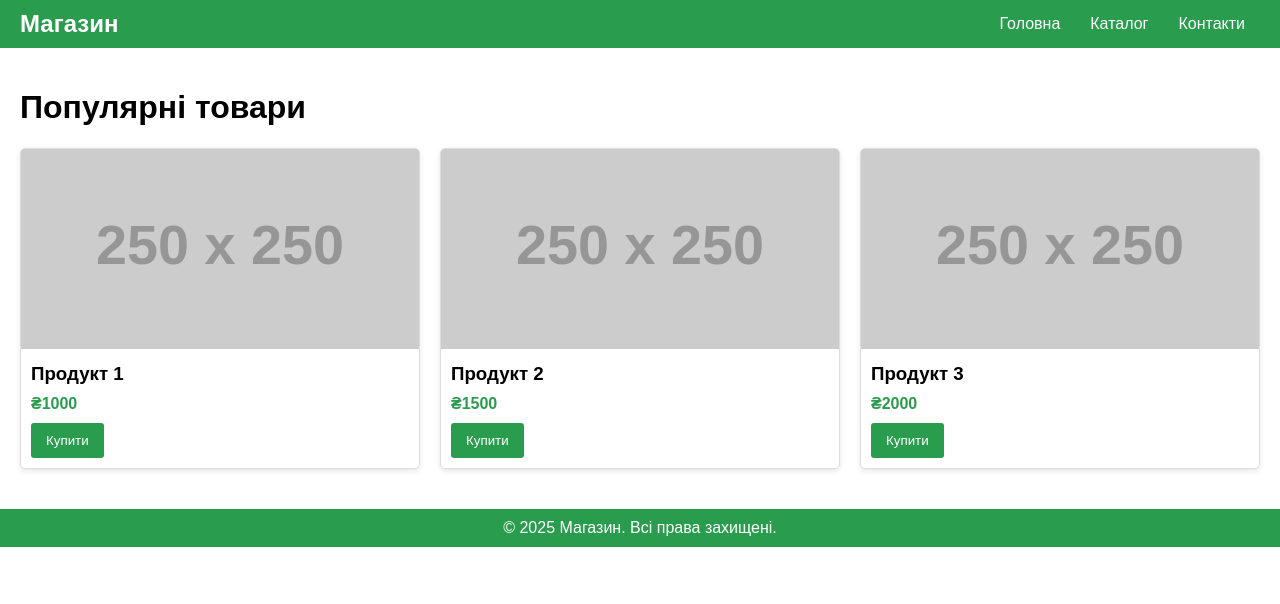
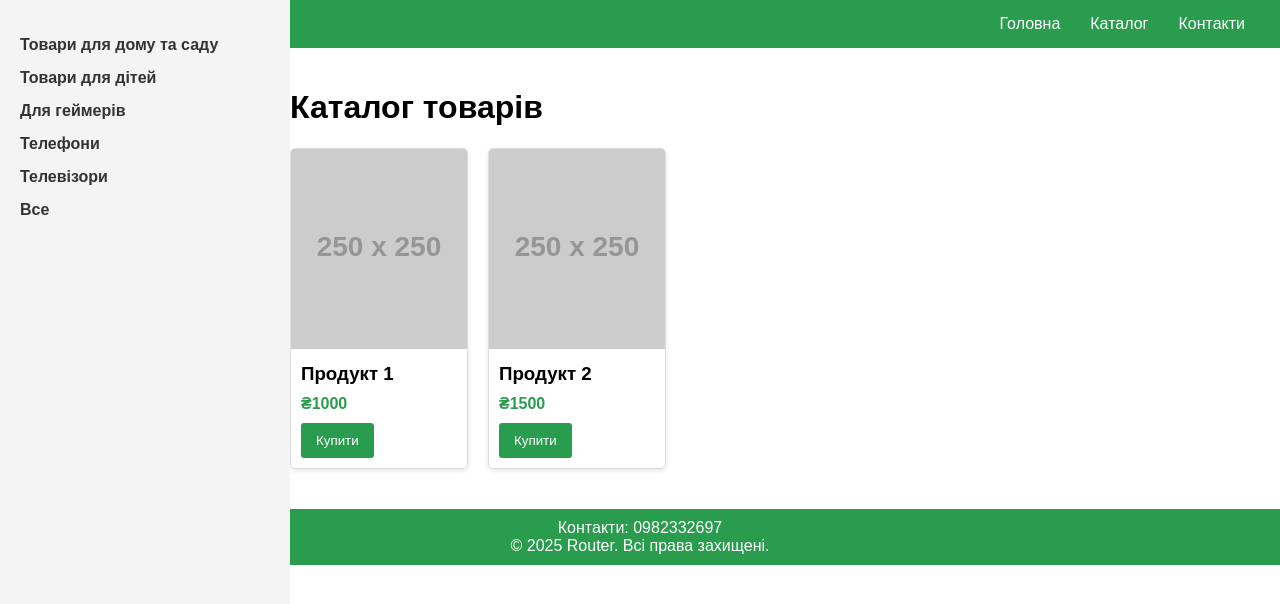
Before and after one commit to Kotyara45/Router, a plain HTML site: page index.html in a window 1280 px wide. Drawn offline with Linux system fonts and the light colour scheme; placeholder pictures from the web are drawn by us.

Commit message:
Update index.html

```diff
--- a/index.html
+++ b/index.html
@@ -3,7 +3,7 @@
 <head>
     <meta charset="UTF-8">
     <meta name="viewport" content="width=device-width, initial-scale=1.0">
-    <title>Інтернет-магазин</title>
+    <title>Router</title>
     <style>
         body {
             font-family: Arial, sans-serif;
@@ -35,12 +35,35 @@
             color: white;
             text-decoration: none;
         }
+        .sidebar {
+            background-color: #f4f4f4;
+            padding: 20px;
+            width: 250px;
+            height: 100vh;
+            position: fixed;
+            top: 0;
+            left: 0;
+            overflow-y: auto;
+        }
+        .sidebar ul {
+            list-style: none;
+            padding: 0;
+        }
+        .sidebar ul li {
+            margin: 15px 0;
+        }
+        .sidebar ul li a {
+            text-decoration: none;
+            color: #333;
+            font-weight: bold;
+        }
         main {
+            margin-left: 270px;
             padding: 20px;
         }
         .product-list {
             display: grid;
-            grid-template-columns: repeat(auto-fit, minmax(250px, 1fr));
+            grid-template-columns: repeat(5, 1fr);
             gap: 20px;
         }
         .product {
@@ -84,7 +107,7 @@
 </head>
 <body>
     <header>
-        <div class="logo">Магазин</div>
+        <div class="logo">Router</div>
         <nav>
             <ul>
                 <li><a href="#">Головна</a></li>
@@ -94,9 +117,21 @@
         </nav>
     </header>
 
+    <div class="sidebar">
+        <ul>
+            <li><a href="#">Товари для дому та саду</a></li>
+            <li><a href="#">Товари для дітей</a></li>
+            <li><a href="#">Для геймерів</a></li>
+            <li><a href="#">Телефони</a></li>
+            <li><a href="#">Телевізори</a></li>
+            <li><a href="#">Все</a></li>
+        </ul>
+    </div>
+
     <main>
-        <h1>Популярні товари</h1>
+        <h1>Каталог товарів</h1>
         <div class="product-list">
+            <!-- 50 товарів (5 в ряд і 10 вниз) -->
             <div class="product">
                 <img src="https://via.placeholder.com/250" alt="Продукт 1">
                 <div class="product-details">
@@ -113,19 +148,13 @@
                     <button>Купити</button>
                 </div>
             </div>
-            <div class="product">
-                <img src="https://via.placeholder.com/250" alt="Продукт 3">
-                <div class="product-details">
-                    <h3>Продукт 3</h3>
-                    <div class="price">₴2000</div>
-                    <button>Купити</button>
-                </div>
-            </div>
+            <!-- (Додати решту товарів аналогічно) -->
         </div>
     </main>
 
     <footer>
-        © 2025 Магазин. Всі права захищені.
+        Контакти: 0982332697<br>
+        © 2025 Router. Всі права захищені.
     </footer>
 </body>
 </html>
```
